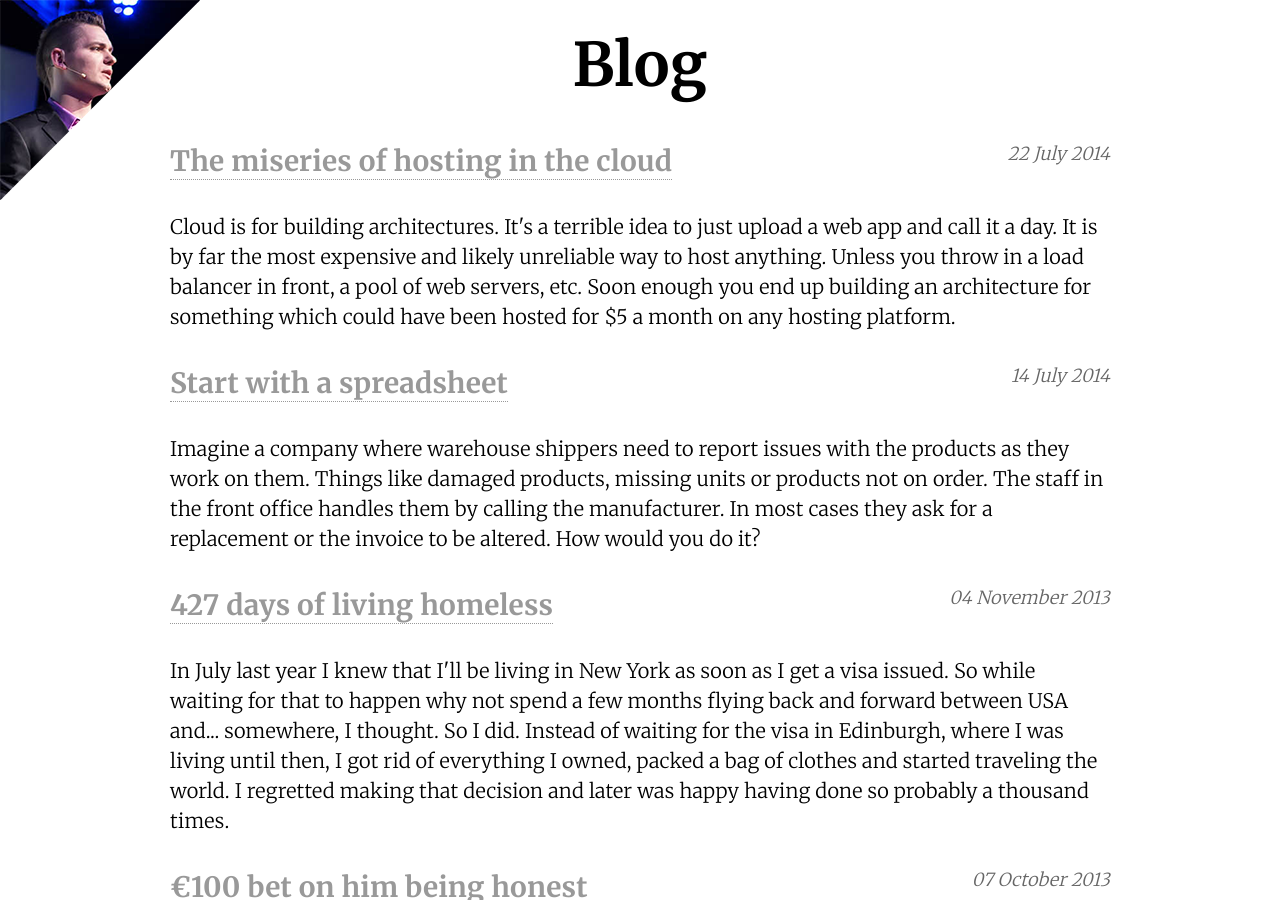
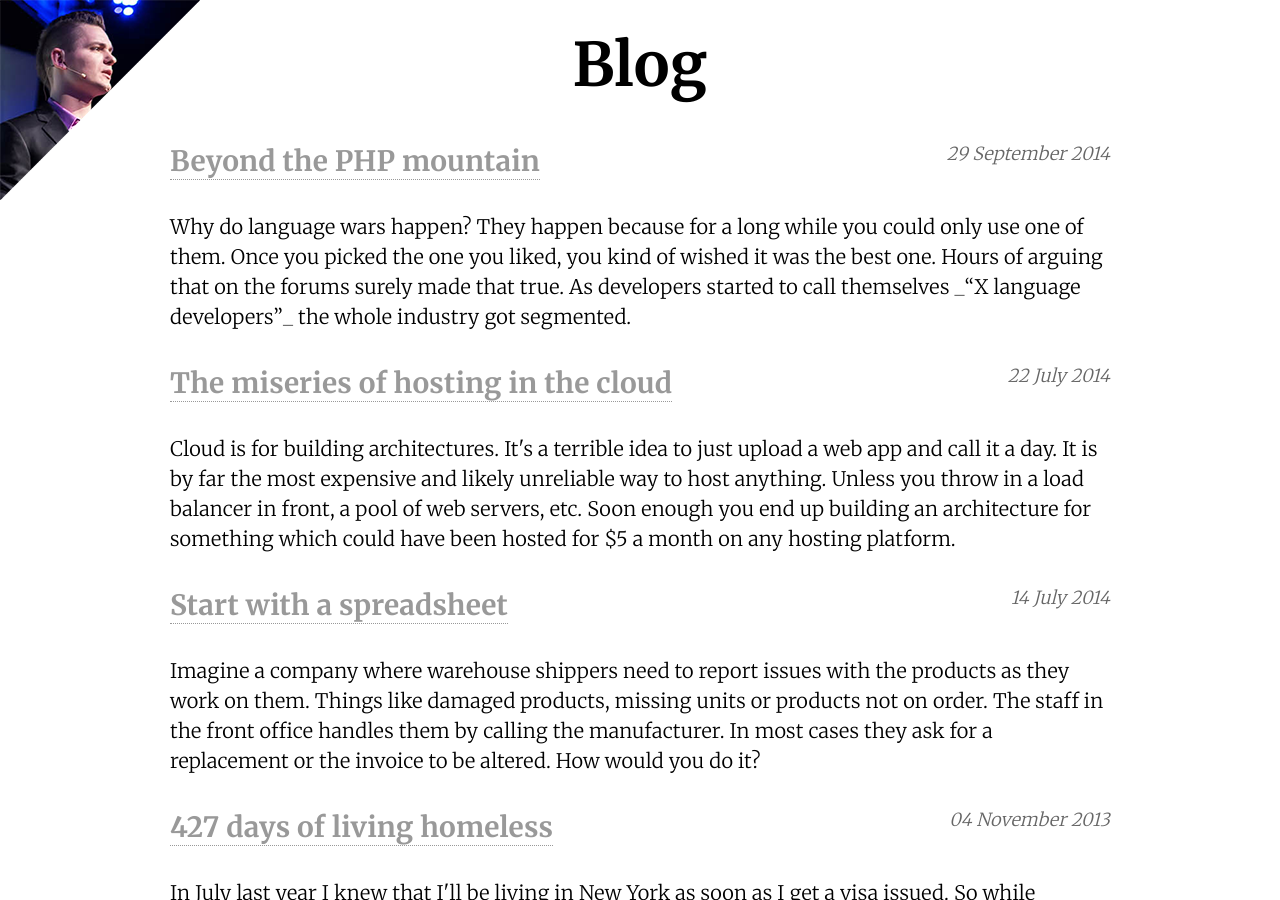
Before and after one commit to juokaz/juokaz.com, a Jekyll site: the page built from blog/index.html, in a window 1280 px wide and 900 px high. Built offline with Jekyll 4.4.1, drawn with Linux system fonts in a browser that asks for light colours; some of the changed lines change nothing that is shown.

Commit message:
Added a blog post about PHP

```diff
--- a/_config.yml
+++ b/_config.yml
@@ -4,6 +4,12 @@ permalink: /blog/:title.html
 conferences:
   - year: 2014
     talks:
+    - title: PHPCon PL conference
+      location: Szczyrk, Poland
+      date: 26-28th Septemeber
+      spoken:
+          - title: "Beyond the PHP mountain"
+            feedback: http://joind.in/talk/view/11838
     - title: PHP UK conference
       location: London, UK
       date: 21-22th February
--- /dev/null
+++ b/_posts/2014-09-29-beyond-the-php-mountain.markdown
@@ -0,0 +1,50 @@
+---
+layout: post
+title: Beyond the PHP mountain
+location: Szczyrk, Poland
+excerpt: Why do language wars happen? They happen because for a long while you could only use one of them. Once you picked the one you liked, you kind of wished it was the best one. Hours of arguing that on the forums surely made that true. As developers started to call themselves _“X language developers”_ the whole industry got segmented.
+---
+
+Why do language wars happen? They happen because for a long while you could only use one of them. Once you picked the one you liked, you kind of wished it was the best one. Hours of arguing that on the forums surely made that true. As developers started to call themselves _“X language developers”_ the whole industry got segmented.
+
+Many developers got sold on the idea of “one language to rule them all”. Using something built in a different language was considered crazy. Look at how many build or deploy tools got re-implemented just to allow staying on one language. Thus every time you read someone trashing other languages you are reading someone who is locked-in.
+
+<img src="/blog/images/stormy-night-laptop.jpg" alt="Stormy night" class="right" />
+
+For a while this made sense. Setting up an environment for a different language required so much experience, you just stuck with what you know. Otherwise the then fancy PHP 3 website was as _hackable_ as iCloud is today, supposedly. Now I can have a production-ready Node.js stack after 5 minutes on StackOverflow. So why not.
+
+Learning a programming language is easy. Once you picked up a few of them, they all start to look the same. Yet this doesn’t matter, and too many developers focus on the syntax. The value in learning a different language is the different features it provides. Not how an array gets defined, but once you have it defined, what you can do with it.
+
+Some languages just happen to be better at certain things. PHP is great for building web applications, it has a lot of built-in support for web tasks. Node.js is much better for concurrent I/O, it doesn’t block on most of them. Python beats them all for data processing. R allows to do even more crazy things with data. But you wouldn’t want to build websites for it.
+
+Today using one language for everything just because you know it is plain wrong.
+
+This narrow minded approach has also meant that most applications are too reliant on the framework they are built on. As with languages, being religious about this is too _limiting_. The problem with frameworks is they allow clean separation between application logic and themselves... But it’s oh so easy just to let it take care of you.
+
+<img src="/blog/images/man-in-a-pot.jpg" alt="Man in a pot" class="right" />
+
+Frameworks and libraries are feature obsessed and will sooner or later break your application. Or you just freeze a version of the library and have a stable app. One year from now it becomes something you give to a developer you hate to work on. Yuck. Maybe one day someone will figure this out. For now, you are kind of screwed.
+
+Yet we go and build monolithic applications. Making it not only impossible to keep up with external changes, but also eventually making it hard to do any changes at all. Everyone has worked on a 5-year-old web application where even the most obvious things break the moment you touch them. And it only gets worse as time progresses.
+
+But you can avoid this by not depending on any outside code. Build your framework instead! Heh, don’t do it. Instead, write applications which are isolated from the framework _carrying_ them. If it is a standard web application, then all what the framework should be doing is handling the routing of requests. Anything more and you rely on something which will sooner or later break.
+
+But if all the web application is doing is routing requests, then why it has to be all in the same application? KAPOW! Now you got to the point when you can use different tools and languages for one application. Congratulations. You have changed your architecture style to be the opposite of monolithic applications.
+
+In the same way as you are using APIs to communicate with outside services, you should do the same with internal applications. It’s called the service-oriented architecture (SOA. A lot of great resources - [Microservices - 72 resources](http://blog.arkency.com/2014/07/microservices-72-resources/)). There is nothing new about this, but it’s only now we have figured out how to build them efficiently. Years ago all this was implemented using remote call protocols and a lot of enterprise-grade magic juice. Today a bunch of RESTful APIs allow simple communication between say a Python data backend and a PHP frontend.
+
+<img src="/blog/images/snail-mountain.jpg" alt="Snail mountain" class="right" />
+
+Amazon.com has [famously](http://apievangelist.com/2012/01/12/the-secret-to-amazons-success-internal-apis/) used this architecture for absolutely everything. But it doesn’t have to be a big project to make sense. Small applications can be kept small by splitting them when requirements increase. It’s about making sure that no application is doing more than it needs to. Maintaining and building simple systems is much easier than the ones which do it all.
+
+When NoSQL databases came out, everyone got confused how to migrate their existing relational data to them. Well you wouldn’t. Instead use it for what it was built for. So a graph database can be handling a recommendation service while everything else stays the same. It’s important to stop trying to run everything on one system.
+
+[Docker](https://www.docker.com/) has made building isolated systems a commodity. Long gone are the days when a server running one thing could not be used for anything else. A server now is just a box, and any application builds its own environment inside it. Compared to virtual machines, it’s a much better choice for small applications.
+
+One more thing.
+
+This is not about switching out languages for different ones. It’s about understanding that systems can span many of them. Nowadays it’s all about distributed systems and isolated units in them. If you are still focused on a single language, don’t miss out. Things are changing quick.
+
+I used to call myself a PHP developer, you are probably reading this because of that. But at some point I stopped carrying about languages and tools. They come and go. Now I work on building _things_. And these things tend to be a mix of everything.
+
+*\*all illustrations done by Frits from hikingartist.com*
```
Also changed, not shown: blog/images/man-in-a-pot.jpg (added), blog/images/snail-mountain.jpg (added), blog/images/stormy-night-laptop.jpg (added).
